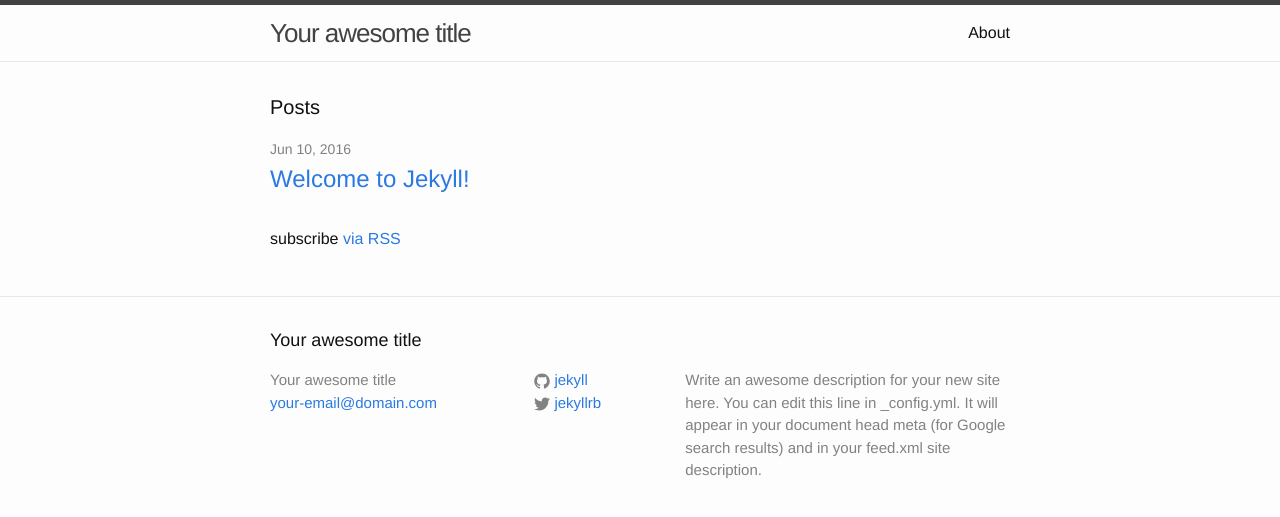
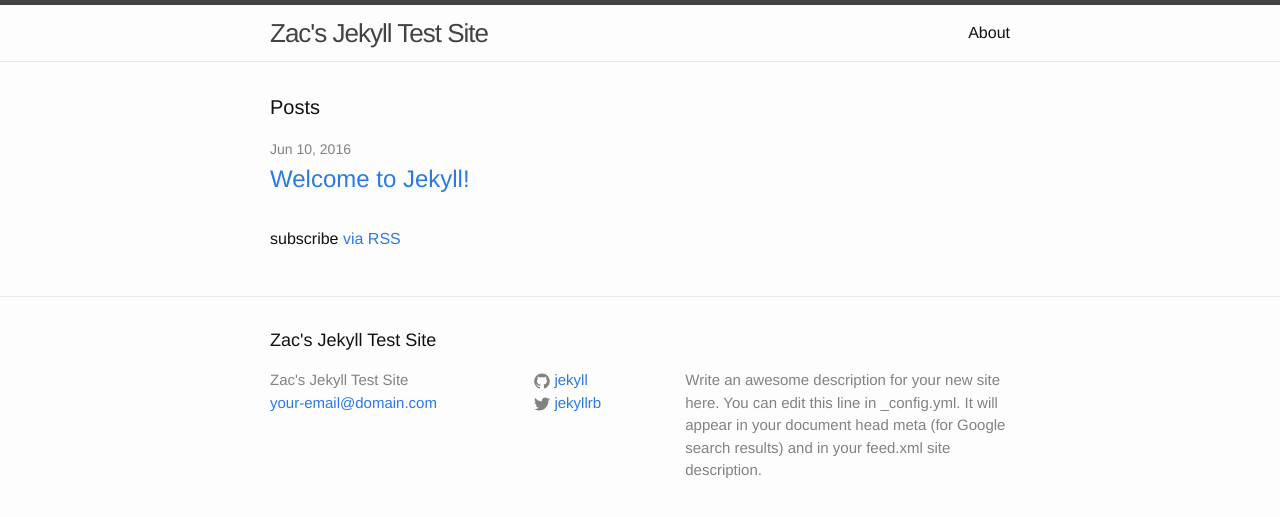
Before and after one commit to zac-heisey/test-jekyll-site, a Jekyll site: the page built from index.html, in a window 1280 px wide. Shown: the top 517 px of the page. Built offline with Jekyll 4.4.1, drawn with Linux system fonts in a browser that asks for light colours.

Commit message:
made updates to _config.yml file

```diff
--- a/_config.yml
+++ b/_config.yml
@@ -6,14 +6,14 @@
 # 'jekyll serve'. If you change this file, please restart the server process.
 
 # Site settings
-title: Your awesome title
+title: Zac's Jekyll Test Site
 email: your-email@domain.com
 description: > # this means to ignore newlines until "baseurl:"
   Write an awesome description for your new site here. You can edit this
   line in _config.yml. It will appear in your document head meta (for
   Google search results) and in your feed.xml site description.
-baseurl: "" # the subpath of your site, e.g. /blog
-url: "http://yourdomain.com" # the base hostname & protocol for your site
+baseurl: "/test-jekyll-site/" # the subpath of your site, e.g. /blog
+url: "http://zac-heisey.github.io" # the base hostname & protocol for your site
 twitter_username: jekyllrb
 github_username:  jekyll
 
```
